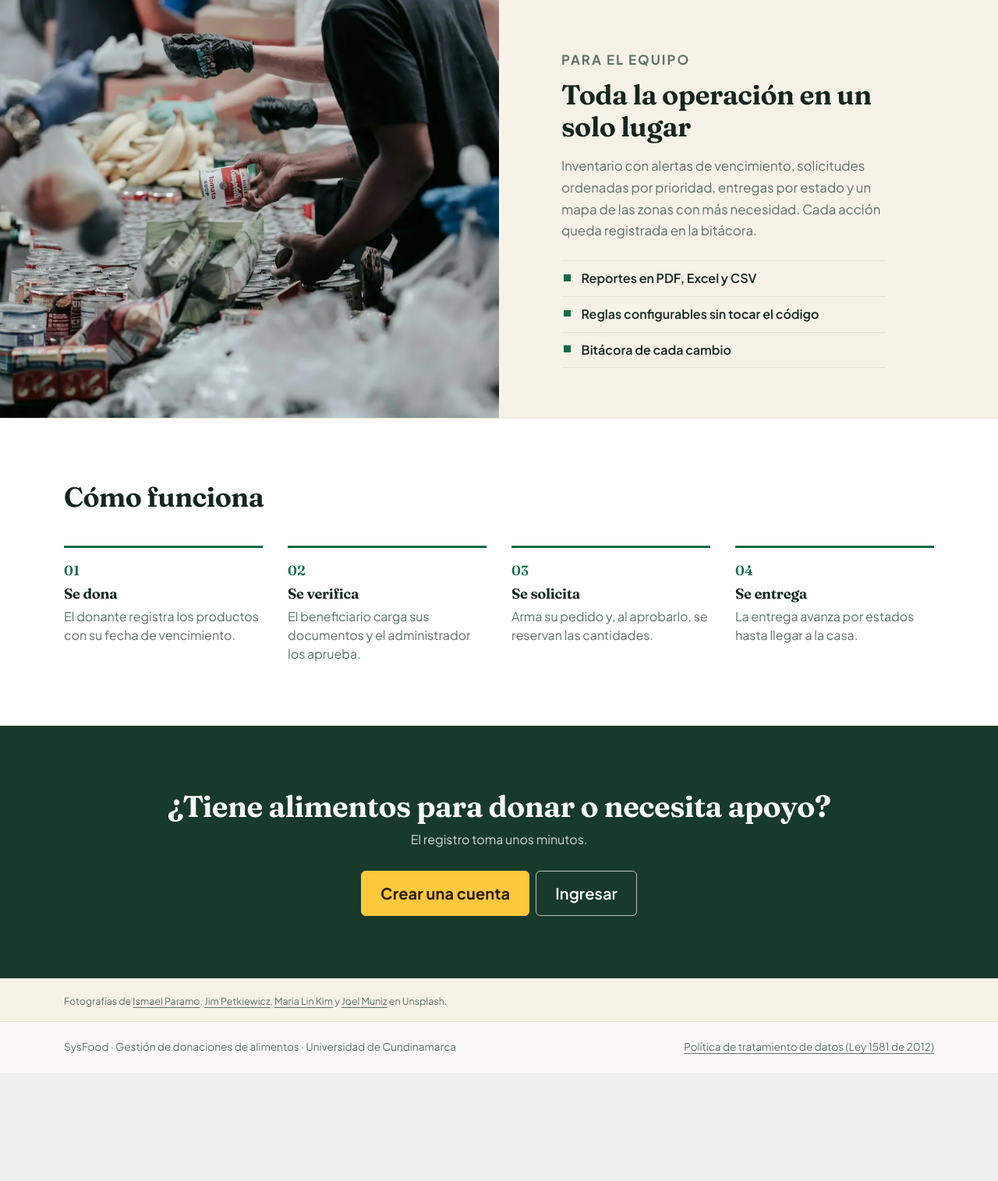
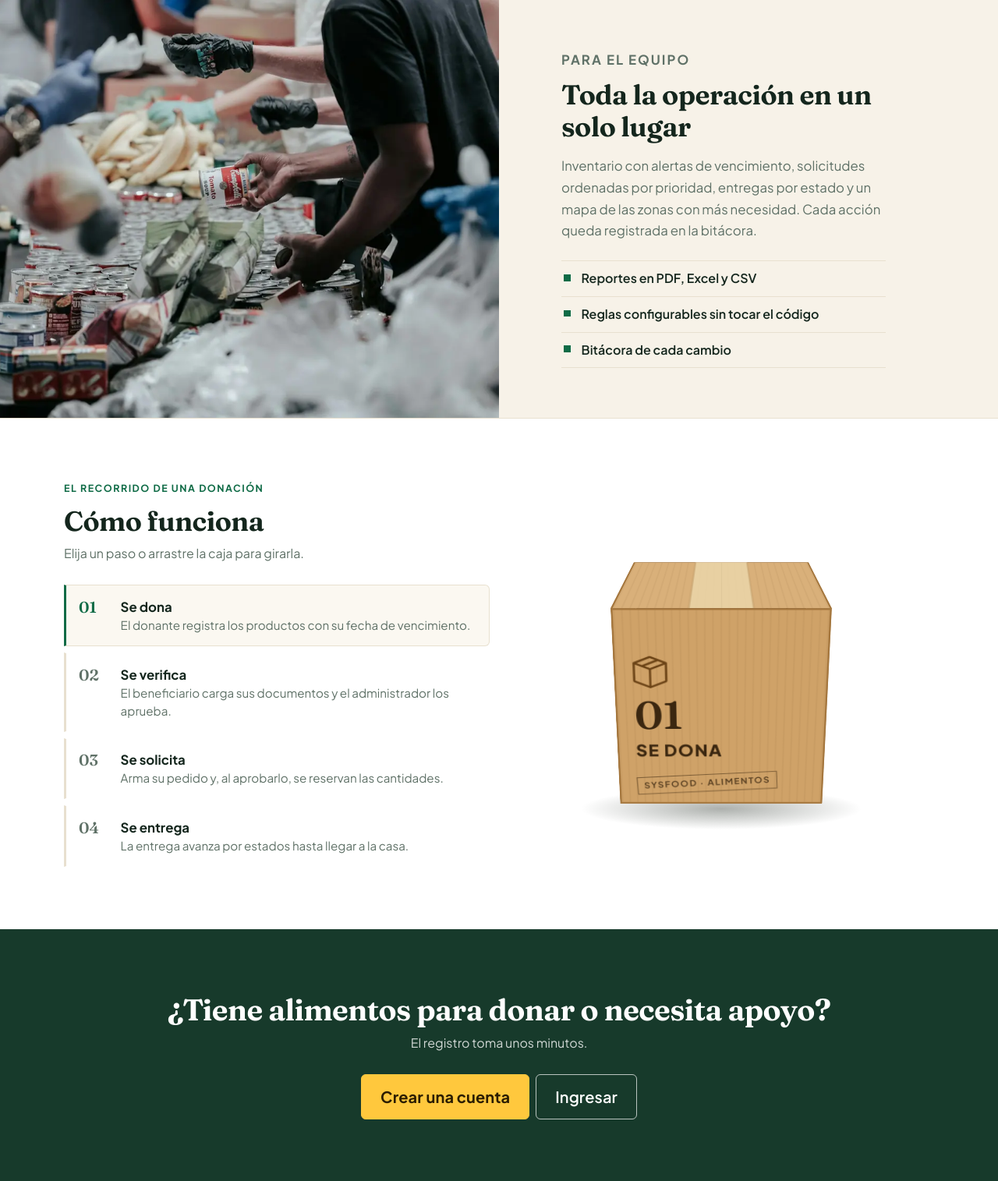
Before and after one commit to jackDaniels0218/SysfoodV2, a Django app: page / in a window 1280 px wide. Shown: the part 2118-3633 px from the top of the page at 78% size. Before the commit the page ends 3470 px from the top, so only its background shows below. Run offline with Django 5.2, Linux system fonts and the light colour scheme; data comes from the database, SQL or seed files in the repository; parts of the project's set-up code (start-up, migrations or seed data) failed here and were passed over; some libraries are stand-ins or nearby versions.

Commit message:
Diseño: caja de donación en 3D y profundidad en la portada
- «Cómo funciona» muestra una caja de cartón en CSS 3D: cada cara lateral es un paso.
  La caja mira hacia el puntero, se gira arrastrándola (mouse o dedo) y se acomoda en la
  cara más cercana; al elegir un paso de la lista gira por el camino más corto. La luz
  de cada cara se calcula según el ángulo. Recorre los pasos sola hasta que hay interacción.
- La foto y el texto de la portada se mueven a distinta velocidad con el mouse.
- Sin librerías (static/js/portada.js). Solo anima mientras la sección está en pantalla.
  Con «reducir movimiento» no sigue al puntero ni gira solo; los pasos siguen funcionando.
- Accesible: los pasos son botones con aria-pressed; la caja es decorativa (aria-hidden).
- Los pasos salen de PASOS_PORTADA en core/views.py. Prueba en core/tests/test_ux.py.

Co-Authored-By: Claude Opus 5.5 <noreply@anthropic.com>

```diff
--- a/core/views.py
+++ b/core/views.py
@@ -19,10 +19,30 @@ from .models import Bitacora, Notificacion, Parametro
 from .permisos import solo_admin
 from .servicios import auditar
 
+# Recorrido de una donación: la lista de «Cómo funciona» y las caras de la caja 3D de la portada.
+PASOS_PORTADA = (
+    {
+        "titulo": "Se dona",
+        "icono": "bi-box-seam",
+        "texto": "El donante registra los productos con su fecha de vencimiento.",
+    },
+    {
+        "titulo": "Se verifica",
+        "icono": "bi-person-check",
+        "texto": "El beneficiario carga sus documentos y el administrador los aprueba.",
+    },
+    {
+        "titulo": "Se solicita",
+        "icono": "bi-cart-check",
+        "texto": "Arma su pedido y, al aprobarlo, se reservan las cantidades.",
+    },
+    {"titulo": "Se entrega", "icono": "bi-truck", "texto": "La entrega avanza por estados hasta llegar a la casa."},
+)
+
 
 def inicio(request):
     if not request.user.is_authenticated:
-        return render(request, "core/bienvenida.html")
+        return render(request, "core/bienvenida.html", {"pasos": PASOS_PORTADA})
     return redirect("reportes:dashboard")
 
 
--- a/static/css/sysfood.css
+++ b/static/css/sysfood.css
@@ -351,12 +351,11 @@ body.sf-portada::after, .sf-portada .sf-aurora { display: none; }
 .sf-portada .sf-mensajes { position: relative; z-index: 3; }
 .pt-antetitulo { font-size: .78rem; font-weight: 700; letter-spacing: .12em; text-transform: uppercase; color: var(--sf-green); margin-bottom: .75rem; }
 
-.pt-masthead {
-  position: relative; margin-top: -6rem; padding: 12rem 0 7rem; color: #fff;
-  background: #173a2b var(--pt-foto) center 35% / cover no-repeat;
-}
-.pt-masthead::before { content: ""; position: absolute; inset: 0; background: linear-gradient(90deg, rgba(12, 32, 23, .88) 0%, rgba(12, 32, 23, .7) 45%, rgba(12, 32, 23, .25) 100%); }
-.pt-masthead .container-xl { position: relative; }
+.pt-masthead { position: relative; overflow: hidden; margin-top: -6rem; padding: 12rem 0 7rem; color: #fff; background: #173a2b; }
+.pt-masthead-foto { position: absolute; inset: -28px; background: center 35% / cover no-repeat; will-change: transform; }
+.pt-masthead::after { content: ""; position: absolute; inset: 0; background: linear-gradient(90deg, rgba(12, 32, 23, .88) 0%, rgba(12, 32, 23, .7) 45%, rgba(12, 32, 23, .25) 100%); }
+.pt-masthead .container-xl { position: relative; z-index: 1; }
+.pt-masthead-texto { will-change: transform; }
 .pt-masthead-texto { max-width: 40rem; }
 .pt-masthead .pt-antetitulo { color: #ffd36b; }
 .pt-masthead h1 { font-size: clamp(2.1rem, 1.3rem + 3.2vw, 3.6rem); line-height: 1.08; font-weight: 600; letter-spacing: -.01em; margin-bottom: 1.25rem; }
@@ -391,12 +390,55 @@ body.sf-portada::after, .sf-portada .sf-aurora { display: none; }
 }
 
 .pt-pasos { padding: 5rem 0; background: var(--sf-surface); border-top: 1px solid var(--sf-line); }
-.pt-pasos h2 { font-size: clamp(1.6rem, 1.2rem + 1.4vw, 2.2rem); margin-bottom: 2.5rem; }
-.pt-pasos ol { list-style: none; counter-reset: paso; padding: 0; margin: 0; display: grid; gap: 2rem; grid-template-columns: repeat(auto-fit, minmax(13rem, 1fr)); }
-.pt-pasos li { counter-increment: paso; border-top: 3px solid var(--sf-green); padding-top: 1rem; }
-.pt-pasos li::before { content: "0" counter(paso); display: block; font-family: "Fraunces", Georgia, serif; font-size: 1.1rem; font-weight: 600; color: var(--sf-green); margin-bottom: .35rem; }
-.pt-pasos h3 { font-size: 1.15rem; margin-bottom: .4rem; }
-.pt-pasos p { color: var(--sf-muted); margin: 0; }
+.pt-pasos h2 { font-size: clamp(1.6rem, 1.2rem + 1.4vw, 2.2rem); margin-bottom: .5rem; }
+.pt-pasos-ayuda { color: var(--sf-muted); margin-bottom: 1.75rem; }
+.pt-pasos-lista { list-style: none; padding: 0; margin: 0; display: grid; gap: .5rem; }
+.pt-paso {
+  display: grid; grid-template-columns: 2.6rem 1fr; column-gap: .75rem; width: 100%; text-align: left;
+  padding: .9rem 1rem; border: 1px solid transparent; border-left: 3px solid var(--sf-line); border-radius: 0 6px 6px 0;
+  background: transparent; color: var(--sf-ink); transition: background .2s, border-color .2s;
+}
+.pt-paso:hover { background: var(--sf-surface-2); }
+.pt-paso[aria-pressed="true"] { background: var(--sf-surface-2); border-color: var(--sf-line); border-left-color: var(--sf-green); }
+.pt-paso:focus-visible { outline: 3px solid var(--sf-ring); outline-offset: 2px; }
+.pt-paso-num { grid-row: span 2; font-family: "Fraunces", Georgia, serif; font-size: 1.25rem; font-weight: 600; color: var(--sf-muted); line-height: 1.3; }
+.pt-paso[aria-pressed="true"] .pt-paso-num { color: var(--sf-green); }
+.pt-paso-titulo { font-weight: 700; font-size: 1.05rem; }
+.pt-paso-texto { color: var(--sf-muted); font-size: .95rem; }
+
+/* Caja de cartón: cubo con 4 caras de pasos, tapa con cinta y fondo. --sombra la calcula portada.js. */
+.pt-caja-escena {
+  --lado: clamp(170px, 20vw, 240px);
+  position: relative; height: calc(var(--lado) * 1.9); display: grid; place-items: center;
+  perspective: 1000px; cursor: grab; touch-action: pan-y; user-select: none; -webkit-user-select: none;
+}
+.pt-caja-escena.arrastrando { cursor: grabbing; }
+.pt-caja { position: relative; width: var(--lado); height: var(--lado); transform-style: preserve-3d; transform: rotateX(-20deg); }
+.pt-cara {
+  position: absolute; inset: 0; display: flex; flex-direction: column; justify-content: center; align-items: flex-start;
+  padding: 1.1rem 1.2rem; color: #3b2710; border: 2px solid #a5773e;
+  background-color: #cfa268;
+  background-image: repeating-linear-gradient(90deg, rgba(90, 55, 15, .05) 0 2px, transparent 2px 9px);
+  box-shadow: inset 0 0 0 999px rgba(30, 18, 5, var(--sombra, 0));
+}
+.pt-cara i { font-size: calc(var(--lado) * .16); line-height: 1; margin-bottom: .5rem; color: #6b4316; }
+.pt-cara-num { font-family: "Fraunces", Georgia, serif; font-size: calc(var(--lado) * .2); font-weight: 600; line-height: 1; }
+.pt-cara-titulo { font-weight: 800; font-size: calc(var(--lado) * .085); text-transform: uppercase; letter-spacing: .06em; margin-top: .35rem; }
+.pt-cara-sello { position: absolute; left: 1.2rem; bottom: .9rem; font-size: calc(var(--lado) * .045); font-weight: 700; letter-spacing: .12em; text-transform: uppercase; padding: .15rem .45rem; border: 1.5px solid rgba(59, 39, 16, .55); color: rgba(59, 39, 16, .75); transform: rotate(-3deg); }
+.pt-cara-0 { transform: rotateY(0deg) translateZ(calc(var(--lado) / 2)); }
+.pt-cara-1 { transform: rotateY(90deg) translateZ(calc(var(--lado) / 2)); }
+.pt-cara-2 { transform: rotateY(180deg) translateZ(calc(var(--lado) / 2)); }
+.pt-cara-3 { transform: rotateY(270deg) translateZ(calc(var(--lado) / 2)); }
+.pt-cara-tapa { transform: rotateX(90deg) translateZ(calc(var(--lado) / 2)); background-color: #d9b07a; box-shadow: none; }
+.pt-cara-tapa::before { content: ""; position: absolute; top: 0; bottom: 0; left: 50%; border-left: 1.5px solid rgba(90, 55, 15, .45); }
+.pt-cinta { position: absolute; top: -2px; bottom: -2px; left: 50%; width: 30%; transform: translateX(-50%); background: rgba(236, 214, 170, .85); border-left: 1px solid rgba(165, 119, 62, .45); border-right: 1px solid rgba(165, 119, 62, .45); }
+.pt-cara-fondo { transform: rotateX(-90deg) translateZ(calc(var(--lado) / 2)); background-color: #9c7240; box-shadow: none; }
+.pt-caja-sombra {
+  position: absolute; left: 50%; bottom: calc(var(--lado) * .12); width: calc(var(--lado) * 1.5); height: calc(var(--lado) * .22); margin-left: calc(var(--lado) * -.75);
+  border-radius: 50%; background: radial-gradient(closest-side, rgba(20, 30, 20, .35), transparent); pointer-events: none; z-index: -1;
+}
+[data-bs-theme="dark"] .pt-caja-sombra { background: radial-gradient(closest-side, rgba(0, 0, 0, .6), transparent); }
+@media (prefers-reduced-motion: reduce) { .pt-masthead-foto, .pt-masthead-texto { transform: none !important; } }
 
 .pt-llamado { background: #173a2b; color: #fff; text-align: center; padding: 5rem 0; }
 .pt-llamado h2 { font-size: clamp(1.6rem, 1.2rem + 1.6vw, 2.4rem); margin-bottom: .5rem; }
--- /dev/null
+++ b/static/js/portada.js
@@ -0,0 +1,160 @@
+/* Página de inicio: profundidad de la portada y caja de donación en 3D.
+   Sin librerías: transformaciones CSS 3D y requestAnimationFrame. Con «reducir movimiento»
+   no hay seguimiento del mouse ni giro automático; los pasos siguen cambiando la cara visible. */
+(function () {
+  "use strict";
+  var reducir = window.matchMedia("(prefers-reduced-motion: reduce)").matches;
+  var punteroFino = window.matchMedia("(pointer: fine)").matches;
+
+  function acercar(actual, objetivo, factor) { return actual + (objetivo - actual) * factor; }
+  function limitar(v, min, max) { return Math.max(min, Math.min(max, v)); }
+
+  /* ---------- 1. Portada: la foto y el texto se mueven a distinta velocidad ---------- */
+  var portada = document.querySelector(".pt-masthead");
+  if (portada && !reducir && punteroFino) {
+    var foto = portada.querySelector(".pt-masthead-foto");
+    var texto = portada.querySelector(".pt-masthead-texto");
+    var px = 0, py = 0, cx = 0, cy = 0, enCurso = false;
+
+    var moverPortada = function () {
+      cx = acercar(cx, px, 0.08);
+      cy = acercar(cy, py, 0.08);
+      foto.style.transform = "translate3d(" + (-cx * 30).toFixed(2) + "px," + (-cy * 22).toFixed(2) + "px,0)";
+      texto.style.transform = "translate3d(" + (cx * 12).toFixed(2) + "px," + (cy * 8).toFixed(2) + "px,0)";
+      if (Math.abs(px - cx) > 0.001 || Math.abs(py - cy) > 0.001) {
+        window.requestAnimationFrame(moverPortada);
+      } else {
+        enCurso = false;
+      }
+    };
+    var pedirPortada = function () {
+      if (!enCurso) { enCurso = true; window.requestAnimationFrame(moverPortada); }
+    };
+    portada.addEventListener("pointermove", function (e) {
+      var r = portada.getBoundingClientRect();
+      px = (e.clientX - r.left) / r.width - 0.5;
+      py = (e.clientY - r.top) / r.height - 0.5;
+      pedirPortada();
+    });
+    portada.addEventListener("pointerleave", function () { px = 0; py = 0; pedirPortada(); });
+  }
+
+  /* ---------- 2. Caja de donación: cada cara lateral es un paso ---------- */
+  var escena = document.querySelector(".pt-caja-escena");
+  if (!escena) { return; }
+  var caja = escena.querySelector(".pt-caja");
+  var sombra = escena.querySelector(".pt-caja-sombra");
+  var caras = Array.prototype.slice.call(caja.querySelectorAll(".pt-cara")).slice(0, 4);
+  var botones = Array.prototype.slice.call(document.querySelectorAll(".pt-paso"));
+  var INCLINACION = -20;          // vista desde arriba para que se vea la tapa
+  var actual = 0;                 // paso visible
+  var giroBase = 0;               // ángulo acumulado (múltiplos de 90)
+  var arrastre = 0;               // grados mientras se arrastra
+  var mx = 0, my = 0;             // posición del mouse respecto a la caja (-1 a 1)
+  var giroY = 0, giroX = INCLINACION;
+  var visible = false, tocada = false, arrastrando = false, inicioX = 0, inicioY = 0;
+
+  function marcarBotones() {
+    botones.forEach(function (b, i) { b.setAttribute("aria-pressed", i === actual ? "true" : "false"); });
+  }
+
+  // Gira por el camino más corto hasta la cara del paso «i».
+  function elegir(i) {
+    var diferencia = ((i - actual) % 4 + 4) % 4;
+    if (diferencia === 3) { diferencia = -1; }
+    giroBase -= diferencia * 90;
+    actual = i;
+    marcarBotones();
+    if (reducir) { pintar(true); }
+  }
+
+  // Luz frontal: cada cara se oscurece según cuánto se aleja de mirar al frente.
+  function iluminar(y) {
+    caras.forEach(function (cara, i) {
+      var angulo = (y + i * 90) * Math.PI / 180;
+      var luz = (Math.cos(angulo) + 1) / 2;           // 1 de frente, 0 de espaldas
+      cara.style.setProperty("--sombra", (0.42 * (1 - luz)).toFixed(3));
+    });
+  }
+
+  function pintar(inmediato) {
+    var objetivoY = giroBase + arrastre + (reducir ? 0 : mx * 28);
+    var objetivoX = INCLINACION + (reducir ? 0 : -my * 14);
+    if (inmediato) {
+      giroY = objetivoY; giroX = objetivoX;
+    } else {
+      giroY = acercar(giroY, objetivoY, arrastrando ? 0.35 : 0.09);
+      giroX = acercar(giroX, objetivoX, 0.09);
+    }
+    caja.style.transform = "rotateX(" + giroX.toFixed(2) + "deg) rotateY(" + giroY.toFixed(2) + "deg)";
+    sombra.style.transform = "translateX(" + (Math.sin(giroY * Math.PI / 180) * 10).toFixed(2) + "px) scale(" + (1 + (giroX - INCLINACION) / 80).toFixed(3) + ")";
+    iluminar(giroY);
+  }
+
+  function animar() {
+    if (!visible) { return; }
+    pintar(false);
+    window.requestAnimationFrame(animar);
+  }
+
+  // La caja «mira» hacia el mouse en cualquier parte de la pantalla.
+  if (!reducir && punteroFino) {
+    window.addEventListener("pointermove", function (e) {
+      if (!visible || arrastrando) { return; }
+      var r = escena.getBoundingClientRect();
+      mx = limitar((e.clientX - (r.left + r.width / 2)) / (window.innerWidth / 2), -1, 1);
+      my = limitar((e.clientY - (r.top + r.height / 2)) / (window.innerHeight / 2), -1, 1);
+    }, { passive: true });
+  }
+
+  // Arrastrar con mouse o con el dedo; al soltar, se acomoda en la cara más cercana.
+  escena.addEventListener("pointerdown", function (e) {
+    arrastrando = true; tocada = true;
+    inicioX = e.clientX; inicioY = e.clientY;
+    escena.setPointerCapture(e.pointerId);
+    escena.classList.add("arrastrando");
+  });
+  escena.addEventListener("pointermove", function (e) {
+    if (!arrastrando) { return; }
+    arrastre = (e.clientX - inicioX) * 0.6;
+    if (reducir) { pintar(true); }
+  });
+  function soltar() {
+    if (!arrastrando) { return; }
+    arrastrando = false;
+    escena.classList.remove("arrastrando");
+    giroBase = Math.round((giroBase + arrastre) / 90) * 90;
+    arrastre = 0;
+    actual = ((-giroBase / 90) % 4 + 4) % 4;
+    marcarBotones();
+    if (reducir) { pintar(true); }
+  }
+  escena.addEventListener("pointerup", soltar);
+  escena.addEventListener("pointercancel", soltar);
+
+  botones.forEach(function (b, i) {
+    b.addEventListener("click", function () { tocada = true; elegir(i); });
+    b.addEventListener("mouseenter", function () { tocada = true; elegir(i); });
+  });
+
+  // Solo se anima mientras la sección está en pantalla.
+  if ("IntersectionObserver" in window) {
+    new IntersectionObserver(function (entradas) {
+      var antes = visible;
+      visible = entradas[0].isIntersecting;
+      if (visible && !antes && !reducir) { window.requestAnimationFrame(animar); }
+    }, { threshold: 0.15 }).observe(escena);
+  } else {
+    visible = true;
+    if (!reducir) { window.requestAnimationFrame(animar); }
+  }
+
+  // Recorrido automático hasta que la persona interactúe.
+  if (!reducir) {
+    window.setInterval(function () {
+      if (visible && !tocada && !arrastrando && !document.hidden) { elegir((actual + 1) % 4); }
+    }, 3800);
+  }
+
+  pintar(true);
+})();
--- a/templates/core/bienvenida.html
+++ b/templates/core/bienvenida.html
@@ -9,7 +9,8 @@
   Fotografías de Unsplash (licencia Unsplash); los créditos están al final de la página.
 {% endcomment %}
 {% block lienzo %}
-<header class="pt-masthead" style="--pt-foto: url('{% static 'img/portada/portada.webp' %}')">
+<header class="pt-masthead">
+  <div class="pt-masthead-foto" style="background-image: url('{% static 'img/portada/portada.webp' %}')" aria-hidden="true"></div>
   <div class="container-xl">
     <div class="pt-masthead-texto">
       <p class="pt-antetitulo">Banco de alimentos · Universidad de Cundinamarca</p>
@@ -90,13 +91,40 @@
 
 <section class="pt-pasos" aria-labelledby="pt-pasos-titulo">
   <div class="container-xl">
-    <h2 id="pt-pasos-titulo">Cómo funciona</h2>
-    <ol>
-      <li><h3>Se dona</h3><p>El donante registra los productos con su fecha de vencimiento.</p></li>
-      <li><h3>Se verifica</h3><p>El beneficiario carga sus documentos y el administrador los aprueba.</p></li>
-      <li><h3>Se solicita</h3><p>Arma su pedido y, al aprobarlo, se reservan las cantidades.</p></li>
-      <li><h3>Se entrega</h3><p>La entrega avanza por estados hasta llegar a la casa.</p></li>
-    </ol>
+    <div class="row align-items-center g-4">
+      <div class="col-lg-6">
+        <p class="pt-antetitulo">El recorrido de una donación</p>
+        <h2 id="pt-pasos-titulo">Cómo funciona</h2>
+        <p class="pt-pasos-ayuda">Elija un paso o arrastre la caja para girarla.</p>
+        <ol class="pt-pasos-lista">
+          {% for paso in pasos %}
+          <li><button type="button" class="pt-paso" data-paso="{{ forloop.counter0 }}" aria-pressed="{% if forloop.first %}true{% else %}false{% endif %}">
+            <span class="pt-paso-num">0{{ forloop.counter }}</span>
+            <span class="pt-paso-titulo">{{ paso.titulo }}</span>
+            <span class="pt-paso-texto">{{ paso.texto }}</span>
+          </button></li>
+          {% endfor %}
+        </ol>
+      </div>
+      <div class="col-lg-6 order-first order-lg-last">
+        {# Caja de donación en CSS 3D: cada cara lateral es un paso. Es decorativa; la lista de la izquierda tiene el contenido. #}
+        <div class="pt-caja-escena" aria-hidden="true">
+          <div class="pt-caja">
+            {% for paso in pasos %}
+            <div class="pt-cara pt-cara-{{ forloop.counter0 }}">
+              <i class="bi {{ paso.icono }}"></i>
+              <span class="pt-cara-num">0{{ forloop.counter }}</span>
+              <span class="pt-cara-titulo">{{ paso.titulo }}</span>
+              <span class="pt-cara-sello">SysFood · Alimentos</span>
+            </div>
+            {% endfor %}
+            <div class="pt-cara pt-cara-tapa"><span class="pt-cinta"></span></div>
+            <div class="pt-cara pt-cara-fondo"></div>
+          </div>
+          <div class="pt-caja-sombra"></div>
+        </div>
+      </div>
+    </div>
   </div>
 </section>
 
@@ -115,3 +143,4 @@
   <p class="pt-creditos">Fotografías de <a href="https://unsplash.com/@ismaelparamo">Ismael Paramo</a>, <a href="https://unsplash.com/@pecko">Jim Petkiewicz</a>, <a href="https://unsplash.com/@mrsmaria">Maria Lin Kim</a> y <a href="https://unsplash.com/@jmuniz">Joel Muniz</a> en Unsplash.</p>
 </div>
 {% endblock %}
+{% block scripts %}<script src="{% static 'js/portada.js' %}"></script>{% endblock %}
```
Also changed, not shown: core/tests/test_ux.py (+13 -0 lines).
